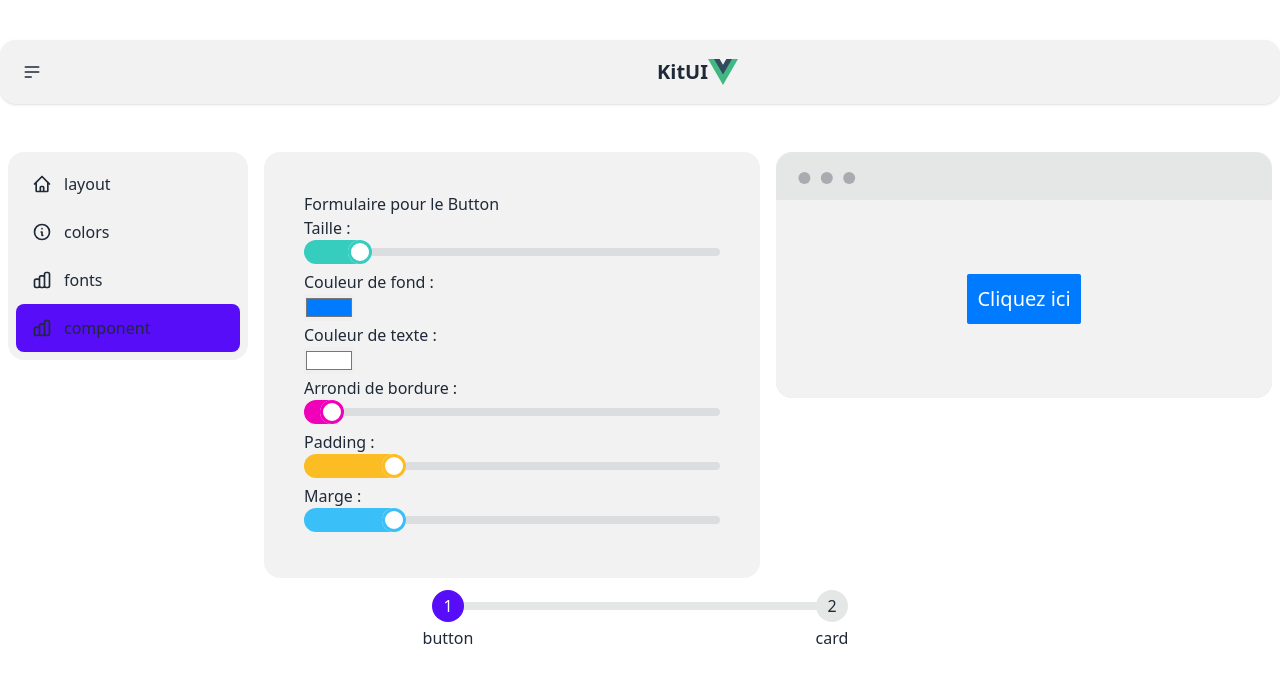
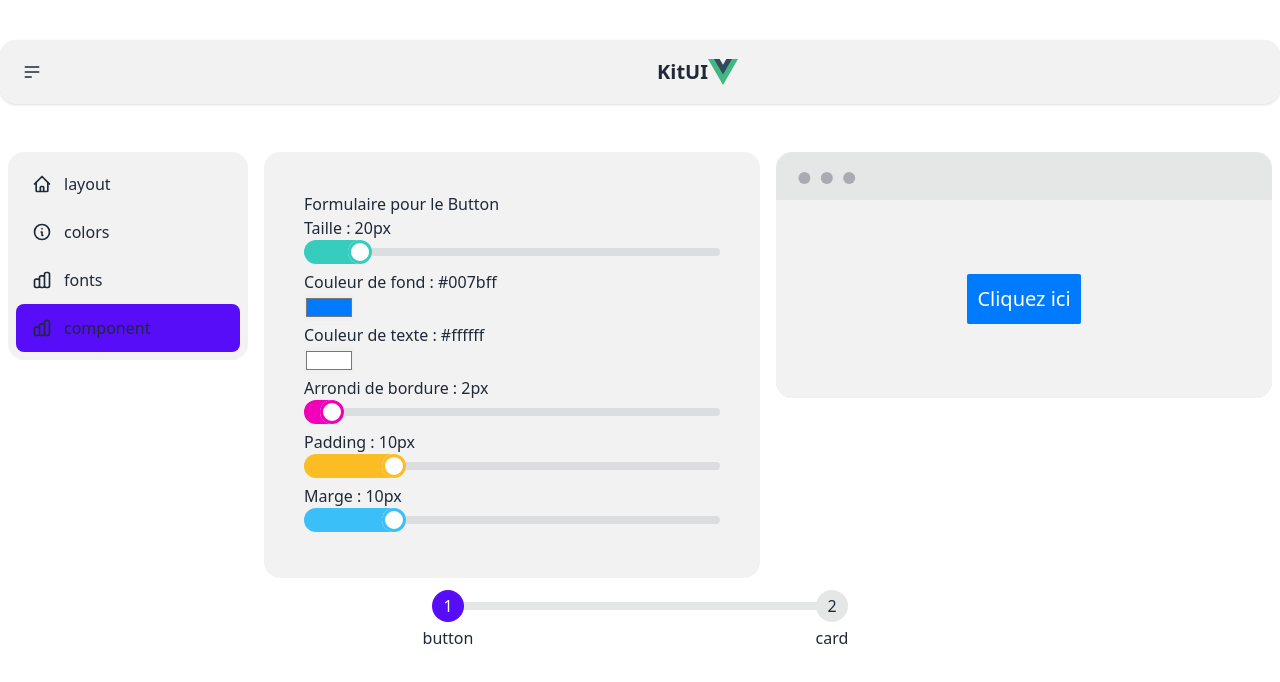
Before and after one commit to maximfefe/kitui, a Vue app in the folder vue-project/: page / in a window 1280 px wide. Shown: the top 682 px of the page. Built offline with nearby package versions, Linux system fonts and the light colour scheme.

Commit message:
amelioration form button

```diff
--- a/vue-project/src/components/Button/FormButton.vue
+++ b/vue-project/src/components/Button/FormButton.vue
@@ -2,22 +2,22 @@
     <div class="rounded-box bg-base-200 p-10">
         <h2>Formulaire pour le Button</h2>
         <form>
-            <label for="size">Taille :</label>
+            <label for="size">Taille : {{fontSize}}px</label>
             <input type="range" id="size" class="range range-accent" v-model="fontSize" min="10" max="100">
             <br>
-            <label for="bg-color">Couleur de fond :</label><br>
+            <label for="bg-color">Couleur de fond : {{backgroundColor}}</label><br>
             <input type="color" id="bg-color" class="rounded" v-model="backgroundColor">
             <br>
-            <label for="text-color">Couleur de texte :</label><br>
+            <label for="text-color">Couleur de texte : {{color}}</label><br>
             <input type="color" class="rounded" id="text-color" v-model="color">
             <br>
-            <label for="border-radius">Arrondi de bordure :</label>
+            <label for="border-radius">Arrondi de bordure : {{borderRadius}}px</label>
             <input type="range" class="range range-secondary" id="border-radius" v-model="borderRadius" min="0" max="50">
             <br>
-            <label for="padding">Padding :</label>
+            <label for="padding">Padding : {{padding}}px</label>
             <input type="range" class="range range-warning" id="padding" v-model="padding" min="0" max="50">
             <br>
-            <label for="margin">Marge :</label>
+            <label for="margin">Marge : {{margin}}px</label>
             <input type="range" class="range range-info" id="margin" v-model="margin" min="0" max="50">
         </form>
     </div>
```
